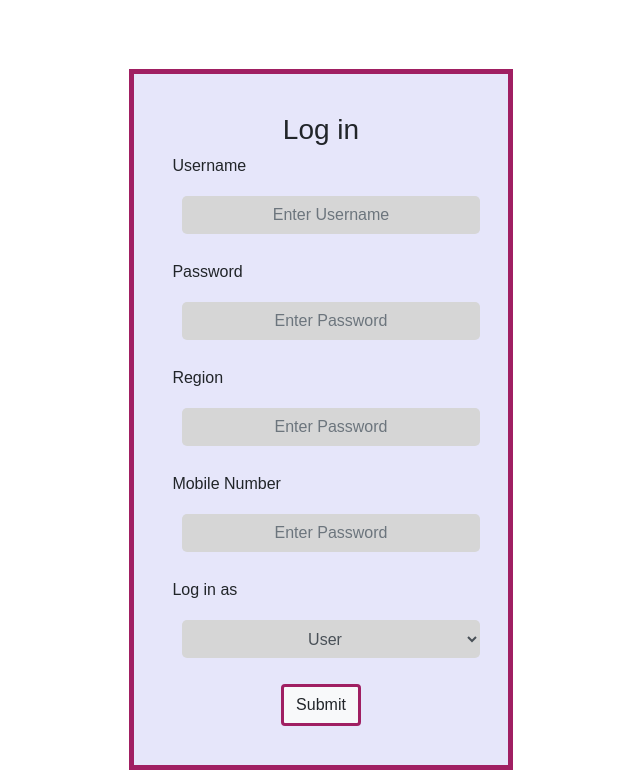
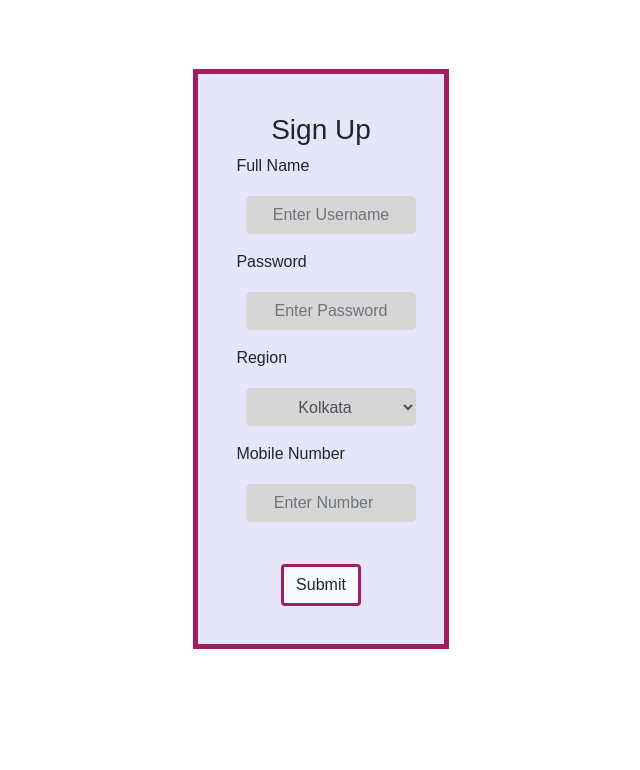
Before and after one commit to CFGIndia20/team-5, a PHP site: page /signing.html in a window 1280 px wide. Shown: the part 199-969 px from the top of the page, without its empty margins (319-959 px from the left). After the commit the page ends 848 px from the top, so only its background shows below. Run offline with PHP 8.4, Linux system fonts and the light colour scheme; some libraries are stand-ins or nearby versions.

Commit message:
final signup

```diff
--- a/UFW/signing.html
+++ b/UFW/signing.html
@@ -19,32 +19,28 @@
 
 
         <form class ="form">
-            <h3 id="title">Log in</h3>
-            <div class="form-group">
-              <label for="exampleInputEmail1">Username</label>
-              <input type="email" class="form-control" id="exampleInputEmail1" aria-describedby="emailHelp" placeholder="Enter Username">
+            <h3 id="title">Sign Up</h3>
+            <div class="form-group" >
+              <label for="exampleInputEmail1">Full Name</label><input type="Name" class="form-control" id="exampleInputEmail1" aria-describedby="emailHelp" placeholder="Enter Username">
             </div>
             <div class="form-group">
               <label for="exampleInputPassword1">Password</label>
               <input type="password" class="form-control" id="exampleInputPassword1" placeholder="Enter Password">
             </div>
             <div class="form-group">
-              <label for="exampleInputPassword1">Region</label>
-              <input type="password" class="form-control" id="exampleInputPassword1" placeholder="Enter Password">
+              <label for="exampleInputRegion1">Region</label>
+              <select class="form-control">
+                <option>Kolkata</option>
+                <option>Mumbai</option>
+                <option>Delhi</option>
+              </select>
             </div>
             <div class="form-group">
               <label for="exampleInputPassword1">Mobile Number</label>
-              <input type="password" class="form-control" id="exampleInputPassword1" placeholder="Enter Password">
-            </div>
-            <div class ="form-group">
-                <label for ="dropdown">Log in as</label>
-            <select class="form-control">
-                <option>User</option>
-                <option>Manager</option>
-                <option>Admin</option>
-              </select>
-              </div>
-            <button type="button" class="btn btn-light" id="btn">Submit</button>
+              <input type="Number" class="form-control" id="exampleInputNumber1" placeholder="Enter Number">
+            </div><br>
+            <div>
+            <button type="button" class="btn btn-light" id="btn">Submit</button></div>
           </form>
 
 
--- a/UFW/style.css
+++ b/UFW/style.css
@@ -16,12 +16,12 @@ body{
      height:15%;
  }
  .form-group{
-  align-content: center;
+  align-self:  center;
  }
 
  .form{
      background-color:#E6E6FA;
-     width: 30%;
+     width: 20%;
      height: 50%;
      border:#A01F62 5px solid;
      padding-top:3%;
```
